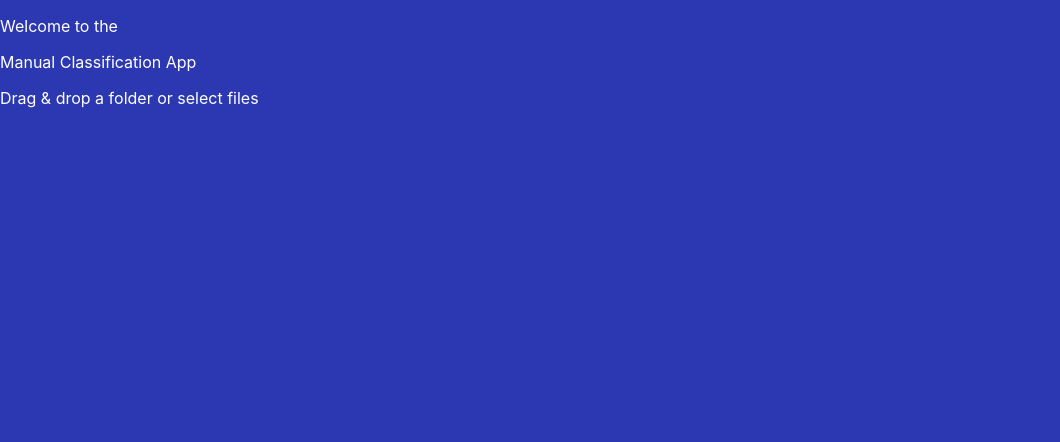
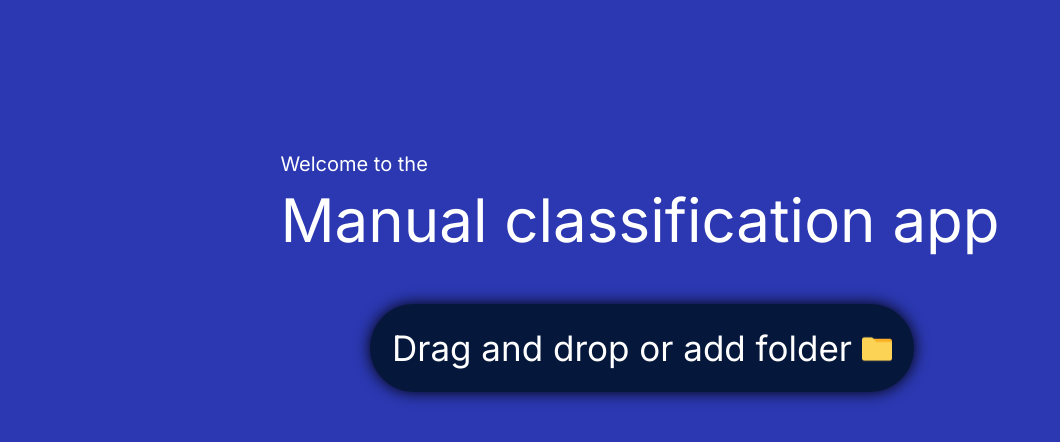
Before and after one commit to FirasKhemir/Manual_Classification, a React (Create React App) app in the folder frontend/: page / in a window 1280 px wide. Shown: the top 442 px of the page, without its empty margins (0-1060 px from the left). Built offline with nearby package versions, Linux system fonts and the light colour scheme.

Commit message:
done 70% of the home page

```diff
--- a/frontend/src/App.css
+++ b/frontend/src/App.css
@@ -1,5 +1,8 @@
-.App {
+.App{
   text-align: center;
+  width: 100%;
+  display: flex;
+  box-shadow: 0px 0px 15px gray;
 }
 
 .App-logo {
--- a/frontend/src/App.js
+++ b/frontend/src/App.js
@@ -1,6 +1,7 @@
 import React, { useState } from "react";
 import { BrowserRouter as Router, Route, Routes } from "react-router-dom";
 import axios from "axios";
+import './App.css';
 import Home from "./components/Home";
 import NumClasses from "./components/Numclasses";
 import Classification from "./components/Classification"
--- /dev/null
+++ b/frontend/src/components/FilesButton.css
@@ -0,0 +1,35 @@
+.mybutton {
+    background-color: #06173C; /* Custom background color */
+    border-radius: 50px; /* Rounded edges */
+    padding: 20px;
+    margin-top: 1%;
+    margin-left: 12.5%;
+    margin-right: 12.5%;
+    width: 70%;
+    text-align: center;
+    cursor: pointer;
+    transition: background-color 0.3s ease-in-out;
+    box-shadow: 0px 0px 15px black;
+    display: flex;
+    justify-content: center;
+  }
+
+
+  p.buttonText{
+    margin: 0;
+    font-size: 35px;
+  }
+
+
+
+  .mybutton:hover {
+    background-color: #142a57; /* Darker shade on hover */
+  }
+
+
+  .folder{
+    margin-top: 10px;
+    padding-left: 10px;
+    height: 30px;
+    width: auto;
+  }
--- /dev/null
+++ b/frontend/src/components/FilesButton.js
@@ -0,0 +1,30 @@
+import { useNavigate } from "react-router-dom";
+import { useDropzone } from "react-dropzone";
+import React, { useState } from "react";
+import uploadIcon from "../assets/folder.png"; // Adjust the path if needed
+import "./FilesButton.css";
+
+function FilesButton() {
+    const navigate = useNavigate();
+    const [files, setFiles] = useState([]);
+
+    const onDrop = (acceptedFiles) => {
+        setFiles(acceptedFiles);
+    };
+
+    const { getRootProps, getInputProps } = useDropzone({
+        onDrop,
+        accept: "image/*",
+    });
+    return (
+        <div
+        {...getRootProps()}
+        className="mybutton"
+      >
+        <input {...getInputProps()} />
+        <p className="buttonText text-lg">Drag and drop or add folder</p>
+        <img src={uploadIcon} alt="Upload Icon" className="folder" />
+      </div>)
+  }
+
+  export default FilesButton;
--- /dev/null
+++ b/frontend/src/components/Home.css
@@ -0,0 +1,7 @@
+.home {
+    font-family: "Inter", sans-serif;
+    font-weight: 400;
+    line-height: 48.41px;
+    letter-spacing: 0%;
+    padding-top: 140px;
+}
--- a/frontend/src/components/Home.js
+++ b/frontend/src/components/Home.js
@@ -1,37 +1,12 @@
-import React, { useState } from "react";
-import { useNavigate } from "react-router-dom";
-import { useDropzone } from "react-dropzone";
 import WelcomeMessage from "./WelcomeMessage";
+import FilesButton from "./FilesButton";
+import "./Home.css";
 
 function Home() {
-  const navigate = useNavigate();
-  const [files, setFiles] = useState([]);
-
-  const onDrop = (acceptedFiles) => {
-    setFiles(acceptedFiles);
-  };
-
-  const { getRootProps, getInputProps } = useDropzone({
-    onDrop,
-    accept: "image/*",
-  });
-
   return (
-    <div className="flex flex-col items-center justify-center min-h-screen bg-[#2B38B1] text-white p-4 font-inter">
+    <div className="home flex flex-col items-center">
       <WelcomeMessage />
-      <div
-        {...getRootProps()}
-        className="border-dashed border-4 border-white p-8 text-center cursor-pointer w-3/4 max-w-lg bg-blue-700 rounded-lg"
-      >
-        <input {...getInputProps()} />
-        <p className="text-lg">Drag & drop a folder or select files</p>
-      </div>
-      {files.length > 0 && <p className="mt-2">Images Imported: {files.length}</p>}
-      {files.length > 0 && (
-        <button onClick={() => navigate('/num-classes', { state: { files } })} className="mt-4 p-3 bg-green-500 text-white rounded-lg hover:bg-green-600 transition">
-          Next
-        </button>
-      )}
+      <FilesButton />
     </div>);
 }
 export default Home;
--- /dev/null
+++ b/frontend/src/components/WelcomeMessage.css
@@ -0,0 +1,7 @@
+.welcome-text {
+  font-family: "Inter", sans-serif;
+  font-weight: 400;
+  font-size: 40px;
+  line-height: 48.41px;
+  letter-spacing: 0%;
+}
--- a/frontend/src/components/WelcomeMessage.js
+++ b/frontend/src/components/WelcomeMessage.js
@@ -1,10 +1,11 @@
 import React from "react";
+import "./WelcomeMessage.css";
 
 function WelcomeMessage() {
   return (
-    <div className="absolute top-[30%] left-1/2 transform -translate-x-1/2 text-left w-3/4 max-w-lg">
-      <p className="text-2xl sm:text-4xl font-light">Welcome to the</p>
-      <p className="text-5xl sm:text-6xl font-bold">Manual Classification App</p>
+    <div className="font-family-Inter">
+      <p className="small text-[20px]">Welcome to the</p>
+      <p className="big text-[40px] font-bold">Manual classification app</p>
     </div>
   );
 }
--- a/frontend/src/index.css
+++ b/frontend/src/index.css
@@ -1,3 +1,6 @@
+
+@import url("https://fonts.googleapis.com/css2?family=Inter:wght@300;400;600;700&display=swap");
+
 body {
   margin: 0;
   font-family: 'Inter',Arial;
@@ -11,6 +14,16 @@ body {
   margin: 0;
 }
 
+
+#root{
+  flex-grow: 1;
+  display: flex;
+  justify-content: center;
+  align-items: center;
+}
+
+
+
 code {
   font-family: source-code-pro, Menlo, Monaco, Consolas, 'Courier New',
     monospace;
@@ -21,6 +34,14 @@ h1, h2, h3 {
   font-weight: 700; /* Bold */
 }
 
-p, button {
+p.small{
+  margin: 0%;
+  font-size: 20px;
+}
+p.big{
+  margin-top: 1%;
+  font-size: 60px;
+}
+button {
   font-weight: 400; /* Normal */
 }
```
Also changed, not shown: frontend/src/assets/folder.png (added).
